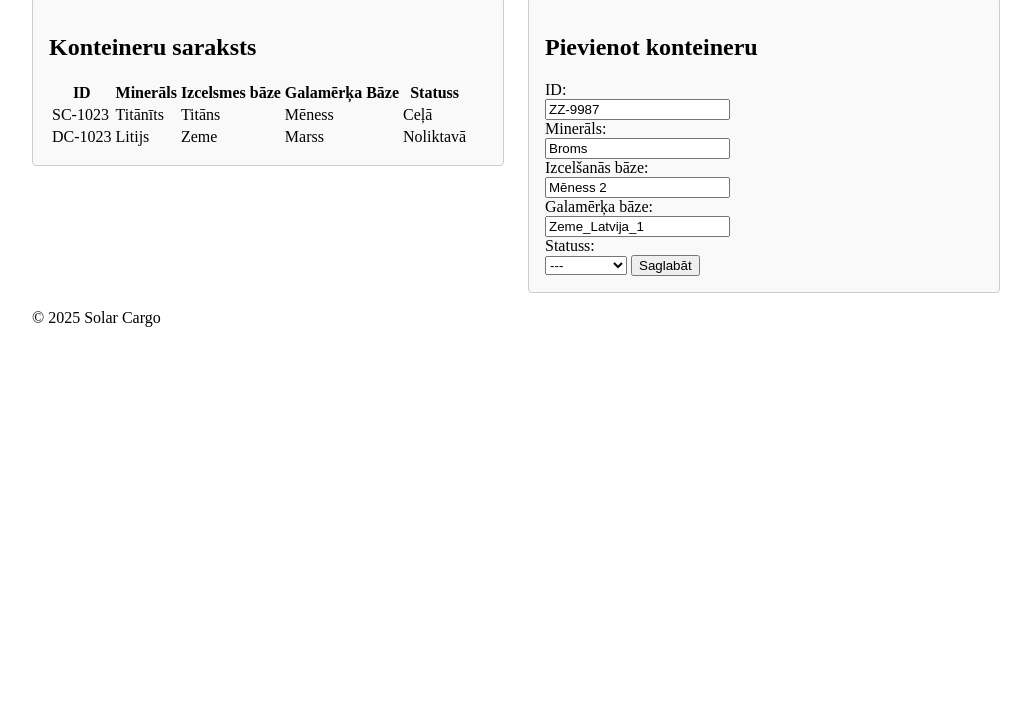
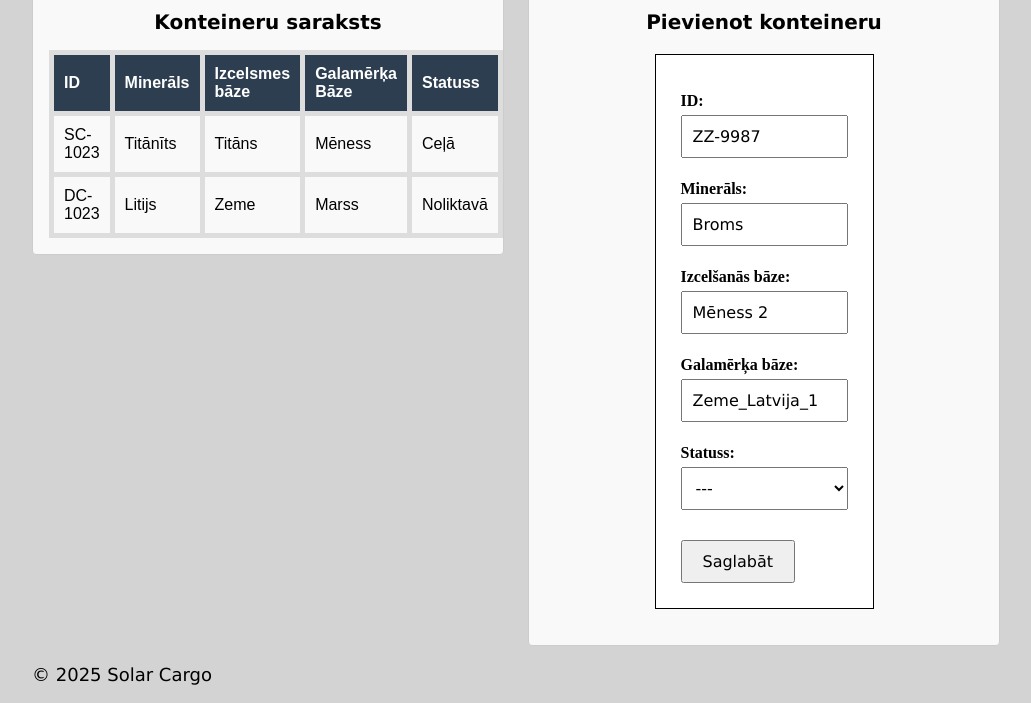
Before and after one commit to AivarsJ/Semantiskais-HTML, a plain HTML site: page index.html in a window 1280 px wide. Shown: the part 102-805 px from the top of the page, without its empty margins (124-1155 px from the left). Drawn offline with Linux system fonts and the light colour scheme.

Commit message:
Pievienots lapas sākotnējais CSS vizuālais noformējums

```diff
--- a/style.css
+++ b/style.css
@@ -24,3 +24,99 @@
   border-radius: 4px;
   padding: 16px;
 }
+
+body {
+  background-color: lightgrey;
+}
+
+h1 {
+  color: black;
+  font-family: verdana;
+  font-size: 24px;
+  text-align: center;
+}
+
+h2 {
+  color: black;
+  font-family: verdana;
+  font-size: 20px;
+  text-align: center;
+}
+
+ul {
+  background-color: white;
+  color: black;
+  font-family: verdana;
+  font-size: 20px;
+  text-align: left;
+  padding: 20px;
+  margin: 10px;
+}
+
+li {
+  background-color: white;
+  color: black;
+  font-family: verdana;
+  font-size: 20px;
+  text-align: left;
+  padding: 20px;
+  margin: 10px;
+}
+
+p {
+  font-family: verdana;
+  font-size: 18px;
+}
+
+table {
+  width: 100%;
+  border-collapse: collapse;
+  font-family: Arial, sans-serif;
+}
+th, td {
+  border: 5px solid #ddd;
+  padding: 10px;
+  text-align: left;
+}
+thead th {
+  background-color: #2c3e50;
+  color: white;
+}
+tbody tr:nth-child(even) {
+  background-color: #f2f2f2;
+}
+
+form {
+    width: 50%;
+    max-width: 600px;
+    margin: 20px auto;
+    padding: 25px;
+    border: 1px solid black;
+    background-color: white;
+    box-sizing: border-box;
+}
+
+form label {
+    display: inline-block;
+    margin-top: 12px;
+    margin-bottom: 5px;
+    font-weight: bold;
+}
+
+form input[type="text"],
+form select {
+    width: 100%;
+    padding: 10px;
+    margin-bottom: 10px;
+    box-sizing: border-box;
+    font-family: Verdana, sans-serif;
+    font-size: 16px;
+}
+
+form input[type="submit"] {
+    margin-top: 20px;
+    padding: 10px 20px;
+    font-family: Verdana, sans-serif;
+    font-size: 16px;
+    cursor: pointer;
+}
```
